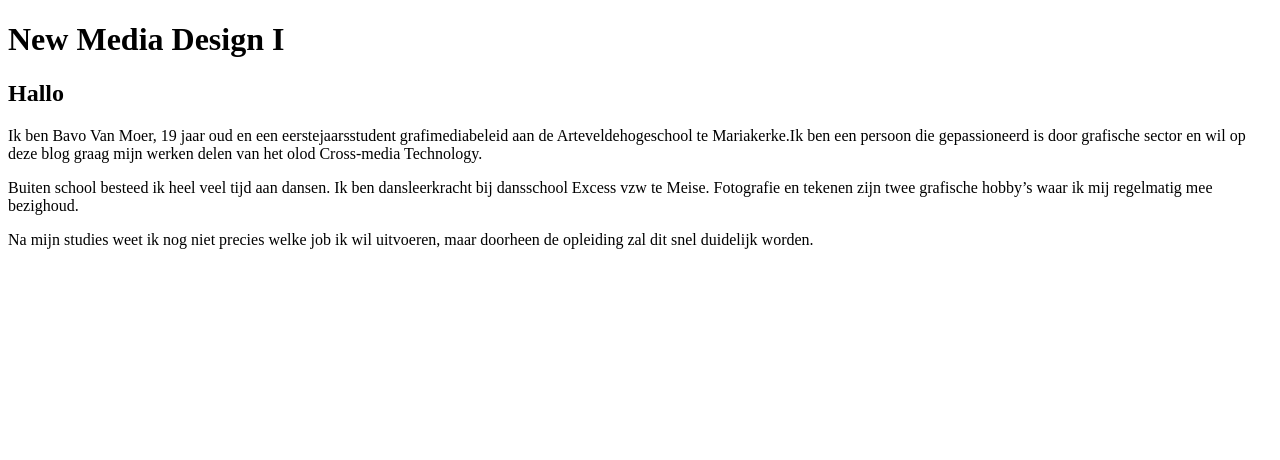
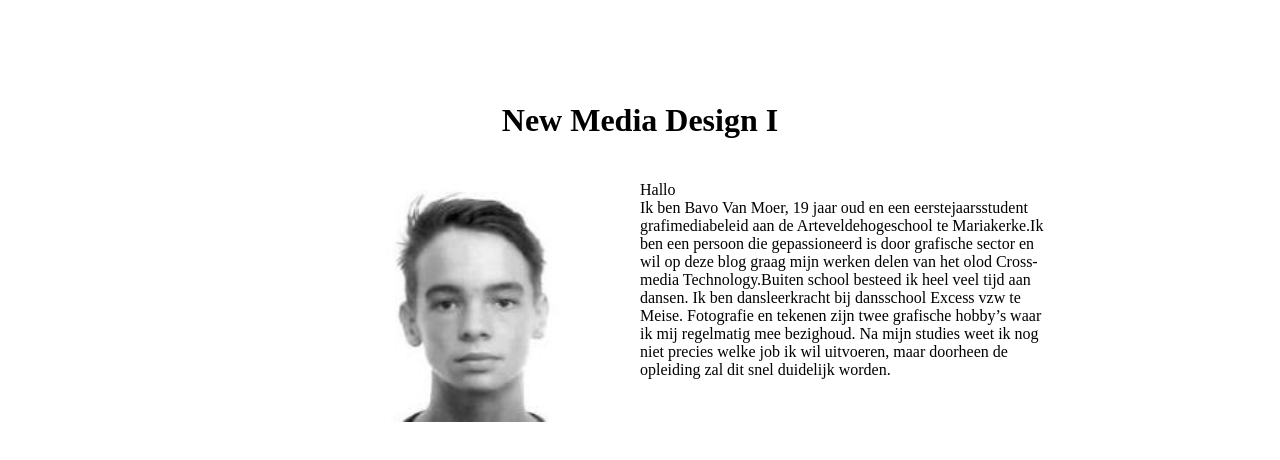
Before and after one commit to gdm-1718-bavovm/1718-nmd1, a plain HTML site: page index.html in a window 1280 px wide. Drawn offline with Linux system fonts and the light colour scheme.

Commit message:
Tekst over mezelf (definitief)

```diff
--- /dev/null
+++ b/css/styles.css
@@ -0,0 +1,22 @@
+body{
+    width:80%;
+    margin:auto;
+}
+
+h1{
+    text-align:center;
+    margin-top: 10%;
+}
+
+p{
+    width:40%;
+    float:right;
+    margin-right:10%;
+    margin-top: 2%;
+}
+
+img{
+    width:17.5%;
+    margin-left: 25%;
+    margin-top: 2%;
+}
--- a/index.html
+++ b/index.html
@@ -4,13 +4,13 @@
     <meta charset="UTF-8">
     <meta name="viewport" content="width=device-width, initial-scale=1.0">
     <meta http-equiv="X-UA-Compatible" content="ie=edge">
+    <link rel="stylesheet" href="css/styles.css" />
     <title>Document</title>
 </head>
 <body>
     <h1>New Media Design I</h1>
-    <h2>Hallo</h2>
-    <P>Ik ben Bavo Van Moer, 19 jaar oud en een eerstejaarsstudent grafimediabeleid aan de Arteveldehogeschool te Mariakerke.Ik ben een persoon die gepassioneerd is door grafische sector en wil op deze blog graag mijn werken delen van het olod Cross-media Technology.</P>
-    <p>Buiten school besteed ik heel veel tijd aan dansen. Ik ben dansleerkracht bij dansschool Excess vzw te Meise. Fotografie en tekenen zijn twee grafische hobby’s waar ik mij regelmatig mee bezighoud.</p>
-    <p>Na mijn studies weet ik nog niet precies welke job ik wil uitvoeren, maar doorheen de opleiding zal dit snel duidelijk worden.  </p>
+    <img src= "images/ik.jpg">
+    <p>Hallo</br>
+    Ik ben Bavo Van Moer, 19 jaar oud en een eerstejaarsstudent grafimediabeleid aan de Arteveldehogeschool te Mariakerke.Ik ben een persoon die gepassioneerd is door grafische sector en wil op deze blog graag mijn werken delen van het olod Cross-media Technology.Buiten school besteed ik heel veel tijd aan dansen. Ik ben dansleerkracht bij dansschool Excess vzw te Meise. Fotografie en tekenen zijn twee grafische hobby’s waar ik mij regelmatig mee bezighoud. Na mijn studies weet ik nog niet precies welke job ik wil uitvoeren, maar doorheen de opleiding zal dit snel duidelijk worden.</p>
 </body>
 </html>
```
Also changed, not shown: images/ik.jpg (added), 2 other files.
